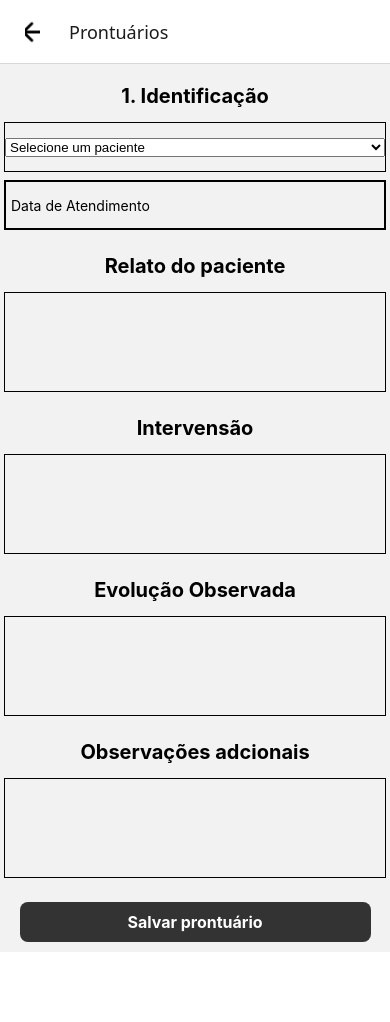
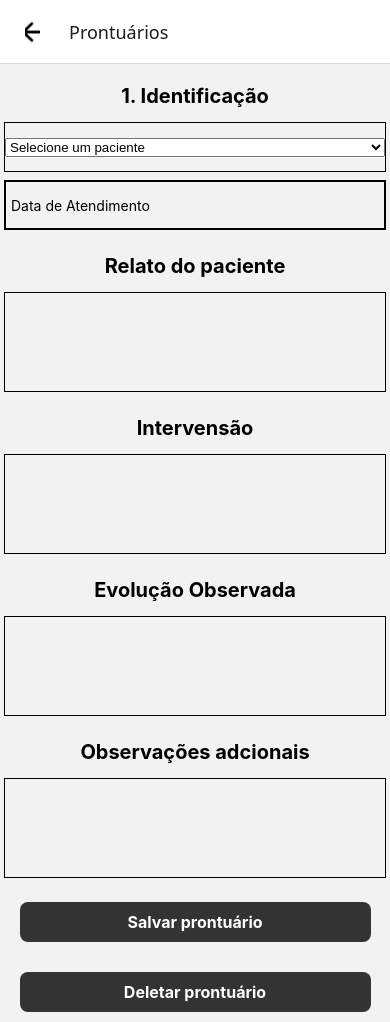
Before and after one commit to MilerVirgulino/psiqueApp, a React Native app: screen /EditRecordScreen in a window 390 px wide. Before the commit the page ends 952 px from the top, so only its background shows below. Built offline with nearby package versions, Linux system fonts and the light colour scheme.

Commit message:
formatando pdf

```diff
--- a/src/screens/EditAnamneseScree.js
+++ b/src/screens/EditAnamneseScree.js
@@ -311,7 +311,12 @@ const html= `
   <html>
   <head>
     <style>
+     @page {
+      size: A4;
+      margin: 20mm
+      }
       body {
+
         font-family: Arial, sans-serif;
         line-height: 1.6;
         margin: 20px;
--- a/src/screens/EditRecordScreen.js
+++ b/src/screens/EditRecordScreen.js
@@ -2,7 +2,7 @@ import { View, Text, TouchableOpacity, TextInput, ScrollView, Alert, StyleSheet
 import AsyncStorage from "@react-native-async-storage/async-storage";
 import React, { useState, useEffect, useCallback } from "react";
 import DateTimePicker from "@react-native-community/datetimepicker";
-import { getFirestore, collection, addDoc, doc, Timestamp, getDocs, getDoc,updateDoc } from "firebase/firestore"; // Importando o Timestamp
+import { getFirestore, collection, addDoc, doc, Timestamp, getDocs, getDoc,updateDoc,deleteDoc } from "firebase/firestore"; // Importando o Timestamp
 import { app, auth } from "../firebaseConfig";
 import { Picker } from "@react-native-picker/picker";
 import { MaskedTextInput } from "react-native-mask-text";
@@ -139,6 +139,54 @@ const EditRecordsScreen = ({ navigation }) => {
     return new Date(year, month - 1, day); // Mês começa de 0 (janeiro) no JavaScript
   }
 
+  const handleDell = async () => {
+    try {
+      const auth = getAuth();
+      const user = auth.currentUser;
+
+      if (!user) {
+        Alert.alert("Erro", "Usuário não autenticado.");
+        return;
+      }
+
+      const idPacienteEdit = await AsyncStorage.getItem("idRecord");
+      const instituicao = await AsyncStorage.getItem("instituicao"); // Certifique-se de que está pegando a instituição corretamente
+
+      if (!idPacienteEdit || !instituicao) {
+        Alert.alert("Erro", "Dados incompletos para exclusão.");
+        return;
+      }
+
+      const instituicaoDocRef = doc(db, "DataBases", instituicao);
+      const pacientesRef = doc(instituicaoDocRef, "prontuarios", user.uid, "pacientes", idPacienteEdit);
+
+      // Exibe a caixa de diálogo de confirmação
+      Alert.alert(
+        "Confirmação de Exclusão",
+        "Deseja realmente excluir o prontuário?",
+        [
+          { text: "Cancelar", style: "cancel" },
+          {
+            text: "Confirmar",
+            onPress: async () => {
+              try {
+                await deleteDoc(pacientesRef);
+                Alert.alert("Sucesso", "Prontuário excluído!");
+                navigation.goBack();
+              } catch (error) {
+                console.error("Erro ao excluir prontuário:", error);
+                Alert.alert("Erro", "Não foi possível excluir o prontuário.");
+              }
+            },
+          },
+        ]
+      );
+    } catch (error) {
+      console.error("Erro ao processar exclusão:", error);
+      Alert.alert("Erro", "Ocorreu um erro inesperado.");
+    }
+  };
+
 
   const handleSubmit = async () => {
     if (!instituicao) {
@@ -231,6 +279,9 @@ const EditRecordsScreen = ({ navigation }) => {
       <TouchableOpacity style={styles.NewPacient} onPress={handleSubmit}>
         <Text style={styles.buttonText}>Salvar prontuário</Text>
       </TouchableOpacity>
+      <TouchableOpacity style={styles.NewPacient} onPress={handleDell}>
+        <Text style={styles.buttonText}>Deletar prontuário</Text>
+      </TouchableOpacity>
     </ScrollView>
   );
 };
--- a/src/screens/PrintingRecordsScreen.js
+++ b/src/screens/PrintingRecordsScreen.js
@@ -82,6 +82,10 @@ const PrintingRecordsScreen = ({ navigation }) => {
         <html>
           <head>
             <style>
+            @page {
+              size: A4;
+              margin: 20mm
+              }
               body {
                 font-family: Arial, sans-serif;
                 line-height: 1.6;
@@ -96,6 +100,7 @@ const PrintingRecordsScreen = ({ navigation }) => {
                 margin-bottom: 20px;
                 border-bottom: 1px solid #ccc;
                 padding-bottom: 20px;
+                page-break: always;
               }
               .prontuario h2 {
                 font-size: 18px;
```
